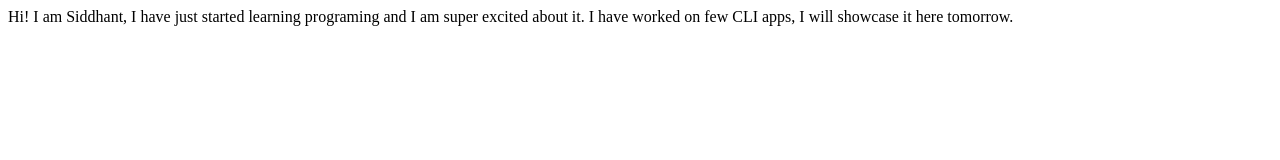
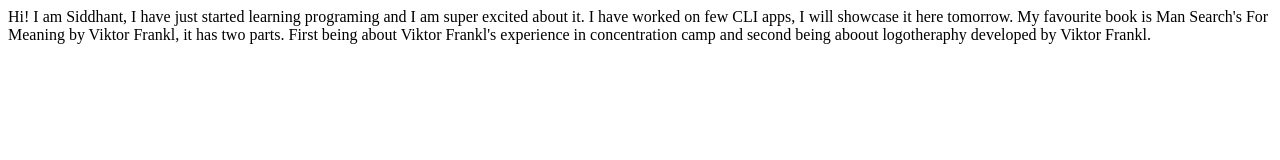
Before and after one commit to ignoreandfly/siddhant-bharadwaj-site, a plain HTML site: page index.html in a window 1280 px wide. Drawn offline with Linux system fonts and the light colour scheme.

Commit message:
Added interest to index.html

```diff
--- a/index.html
+++ b/index.html
@@ -10,5 +10,8 @@
    Hi! I am Siddhant, I have just started learning programing and I am super excited about it.
 
    I have worked on few CLI apps, I will showcase it here tomorrow.
+
+   My favourite book is Man Search's For Meaning by Viktor Frankl, it has two parts. First being about Viktor Frankl's experience in concentration
+   camp and second being aboout logotheraphy developed by Viktor Frankl.
 </body>
 </html>
```
